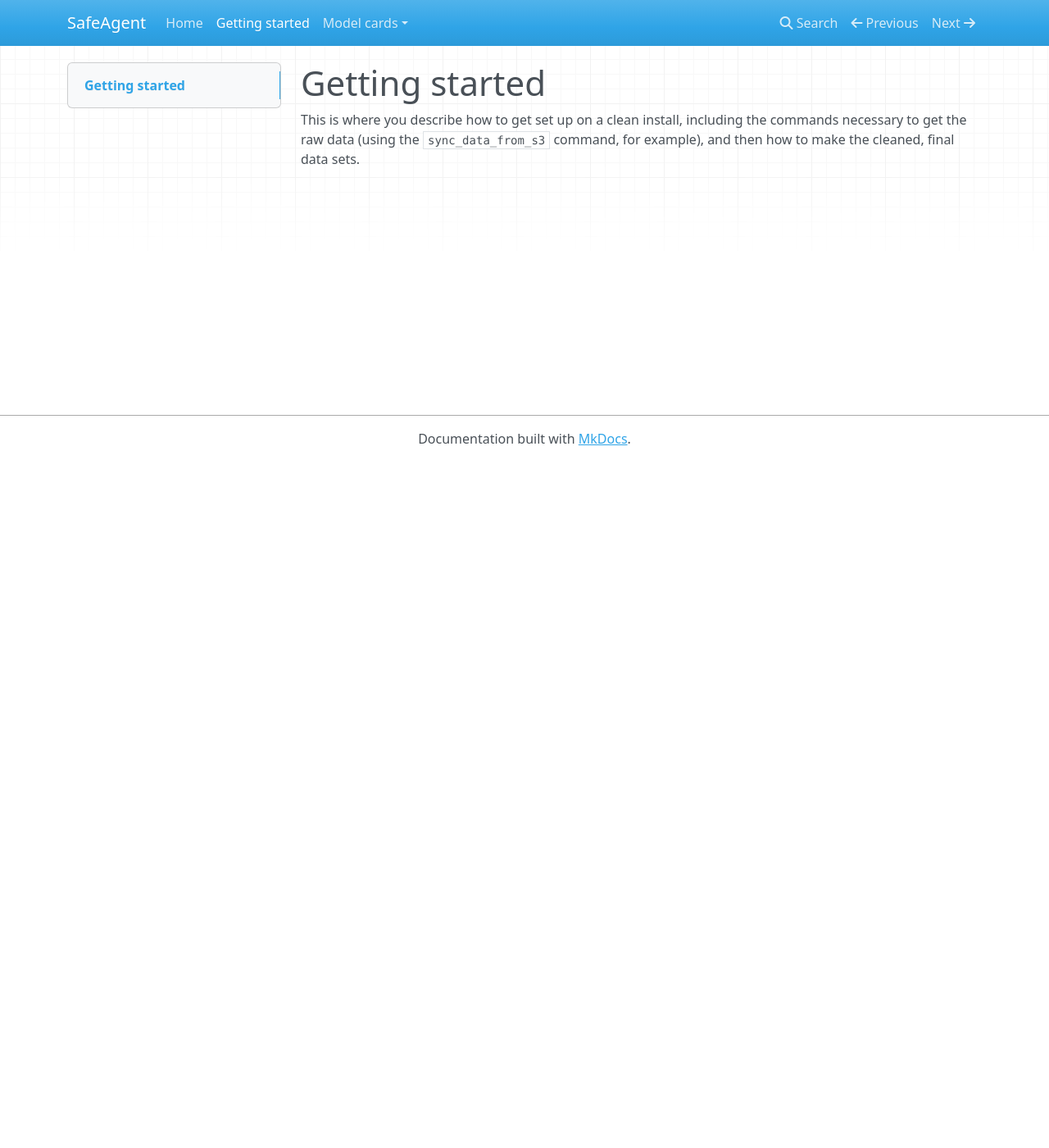
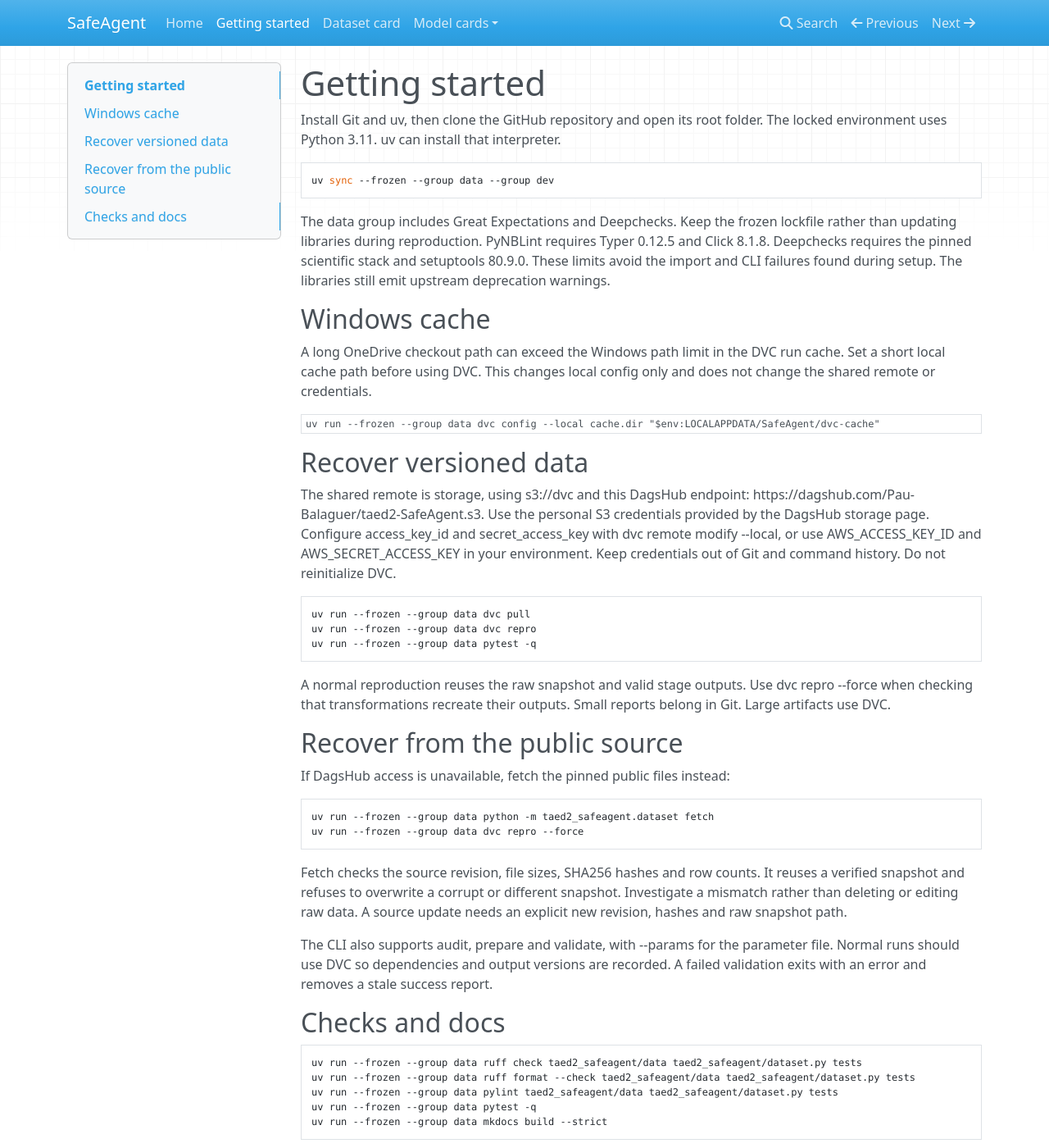
Before and after one commit to taed2-2627q1-gced-upc/taed2-SafeAgent, an MkDocs documentation site: the page built from docs/getting-started.md, in a window 1280 px wide and 1400 px high. Shown: the whole window at 82% size. Built offline with MkDocs 1.6.1, drawn with Linux system fonts in a browser that asks for light colours; nearby versions of some CDN libraries; some of the changed text lies outside the part shown.

Commit message:
docs: explain the data setup

````diff
--- a/docs/getting-started.md
+++ b/docs/getting-started.md
@@ -1,6 +1,76 @@
-Getting started
-===============
+# Getting started
 
-This is where you describe how to get set up on a clean install, including the
-commands necessary to get the raw data (using the `sync_data_from_s3` command,
-for example), and then how to make the cleaned, final data sets.
+Install Git and uv, then clone the GitHub repository and open its root folder.
+The locked environment uses Python 3.11. uv can install that interpreter.
+
+```sh
+uv sync --frozen --group data --group dev
+```
+
+The data group includes Great Expectations and Deepchecks. Keep the frozen
+lockfile rather than updating libraries during reproduction. PyNBLint requires
+Typer 0.12.5 and Click 8.1.8. Deepchecks requires the pinned scientific stack and
+setuptools 80.9.0. These limits avoid the import and CLI failures found during
+setup. The libraries still emit upstream deprecation warnings.
+
+## Windows cache
+
+A long OneDrive checkout path can exceed the Windows path limit in the DVC run
+cache. Set a short local cache path before using DVC. This changes local config
+only and does not change the shared remote or credentials.
+
+```powershell
+uv run --frozen --group data dvc config --local cache.dir "$env:LOCALAPPDATA/SafeAgent/dvc-cache"
+```
+
+## Recover versioned data
+
+The shared remote is storage, using s3://dvc and this DagsHub endpoint:
+https://dagshub.com/Pau-Balaguer/taed2-SafeAgent.s3.
+Use the personal S3 credentials provided by the DagsHub storage page. Configure
+access_key_id and secret_access_key with dvc remote modify --local, or use
+AWS_ACCESS_KEY_ID and AWS_SECRET_ACCESS_KEY in your environment.
+Keep credentials out of Git and command history. Do not reinitialize DVC.
+
+```sh
+uv run --frozen --group data dvc pull
+uv run --frozen --group data dvc repro
+uv run --frozen --group data pytest -q
+```
+
+A normal reproduction reuses the raw snapshot and valid stage outputs.
+Use dvc repro --force when checking that transformations recreate their outputs.
+Small reports belong in Git. Large artifacts use DVC.
+
+## Recover from the public source
+
+If DagsHub access is unavailable, fetch the pinned public files instead:
+
+```sh
+uv run --frozen --group data python -m taed2_safeagent.dataset fetch
+uv run --frozen --group data dvc repro --force
+```
+
+Fetch checks the source revision, file sizes, SHA256 hashes and row counts.
+It reuses a verified snapshot and refuses to overwrite a corrupt or different
+snapshot. Investigate a mismatch rather than deleting or editing raw data.
+A source update needs an explicit new revision, hashes and raw snapshot path.
+
+The CLI also supports audit, prepare and validate, with --params for the parameter
+file. Normal runs should use DVC so dependencies and output versions are recorded.
+A failed validation exits with an error and removes a stale success report.
+
+## Checks and docs
+
+```sh
+uv run --frozen --group data ruff check taed2_safeagent/data taed2_safeagent/dataset.py tests
+uv run --frozen --group data ruff format --check taed2_safeagent/data taed2_safeagent/dataset.py tests
+uv run --frozen --group data pylint taed2_safeagent/data taed2_safeagent/dataset.py tests
+uv run --frozen --group data pytest -q
+uv run --frozen --group data mkdocs build --strict
+```
+
+The full dataset integration test needs prepared data. Without it, that check is
+reported as skipped. CI prepares the actual snapshot before running all tests.
+PyNBLint becomes applicable when notebooks are added. This data pipeline does
+not train a model or create MLflow and CodeCarbon records.
--- a/mkdocs.yml
+++ b/mkdocs.yml
@@ -4,6 +4,7 @@ docs_dir: docs
 nav:
   - Home: index.md
   - Getting started: getting-started.md
+  - Dataset card: dataset-card.md
   - Model cards:
       - Overview: model-cards/index.md
       - TF-IDF + Linear SVM: model-cards/model_card_tfidf_linear_svm.md
````
Also changed, not shown: README.md (+47 -64 lines), docs/dataset-card.md (added, +161 -0 lines), docs/index.md (+6 -0 lines), docs/model-cards/model_card_codebert_base.md (+12 -5 lines), docs/model-cards/model_card_modernbert_base.md (+25 -13 lines), docs/model-cards/model_card_tfidf_linear_svm.md (+11 -4 lines), 1 other file.
